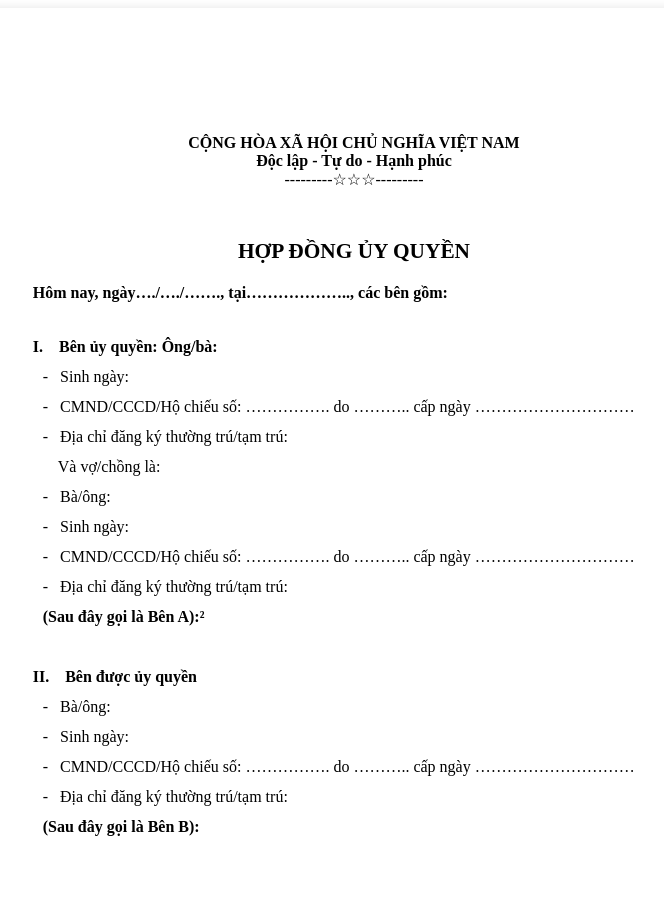
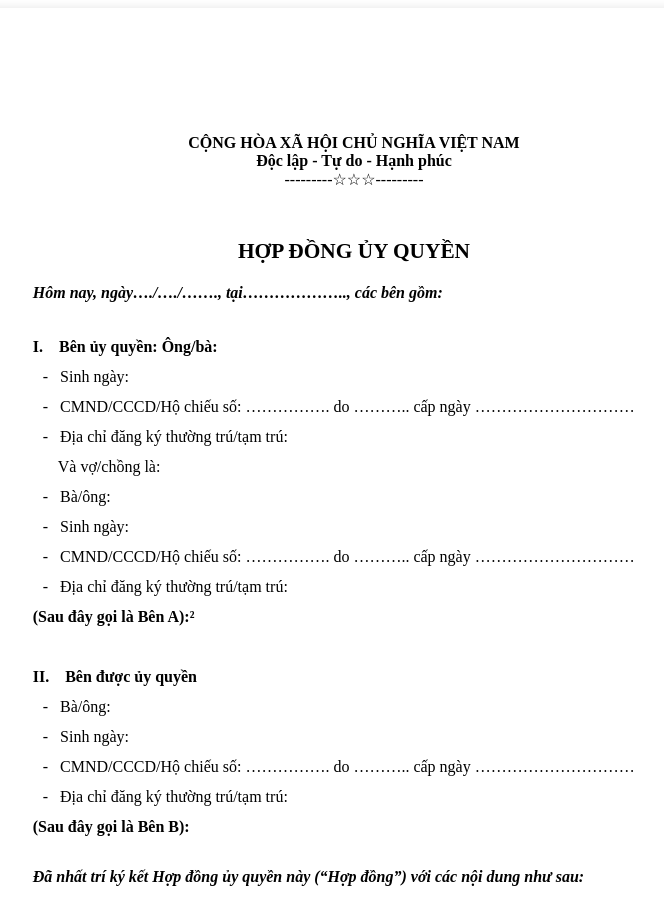
Before and after one commit to Thanhlc2010/BMDrawing, a plain HTML site: page Code Văn bản thỏa thuận/MB05-HDUQ.html in a window 1280 px wide. Shown: the whole page, without its empty margins (286-950 px from the left). Drawn offline with Linux system fonts and the light colour scheme.

Commit message:
9/9/2024

```diff
--- a/Code Văn bản thỏa thuận/MB05-HDUQ.html
+++ b/Code Văn bản thỏa thuận/MB05-HDUQ.html
@@ -46,6 +46,11 @@
         .bold {
             font-weight: bold;
         }
+
+        /* In nghiêng */
+        .italic {
+            font-style: italic;
+        }
     </style>
 </head>
 <body>
@@ -62,7 +67,7 @@
                     HỢP ĐỒNG ỦY QUYỀN
                 </span>
             </div>
-            <div class="bold tx12" style="margin-top: 20px; text-align: left;">
+            <div class="bold italic tx12" style="margin-top: 20px; text-align: left;">
                 <span>
                     Hôm nay, ngày…./…./……., tại……………….., các bên gồm:
                 </span>
@@ -106,12 +111,12 @@
                         -&nbsp;&nbsp;&nbsp;Địa chỉ đăng ký thường trú/tạm trú:
                     </span>
                     <br />
+                </div>
                 <span class="bold">
                     (Sau đây gọi là Bên A):&sup2;
                 </span>
                 <br />
                 <br />
-                </div>
         </div>
         <div id = "II" class="tx12">
             <span class="bold">
@@ -134,10 +139,15 @@
                     -&nbsp;&nbsp;&nbsp;Địa chỉ đăng ký thường trú/tạm trú:
                 </span>
                 <br />
+            </div>
             <span class="bold">
                 (Sau đây gọi là Bên B):
             </span>
             <br />
+            <div class="bold italic tx12" style="margin-top: 20px; text-align: left;">
+                <span>
+                    Đã nhất trí ký kết Hợp đồng ủy quyền này (“Hợp đồng”) với các nội dung như sau:
+                </span>
             </div>
         </div>
     </div>
```
Lines whose indentation alone changed are shown as unchanged.
